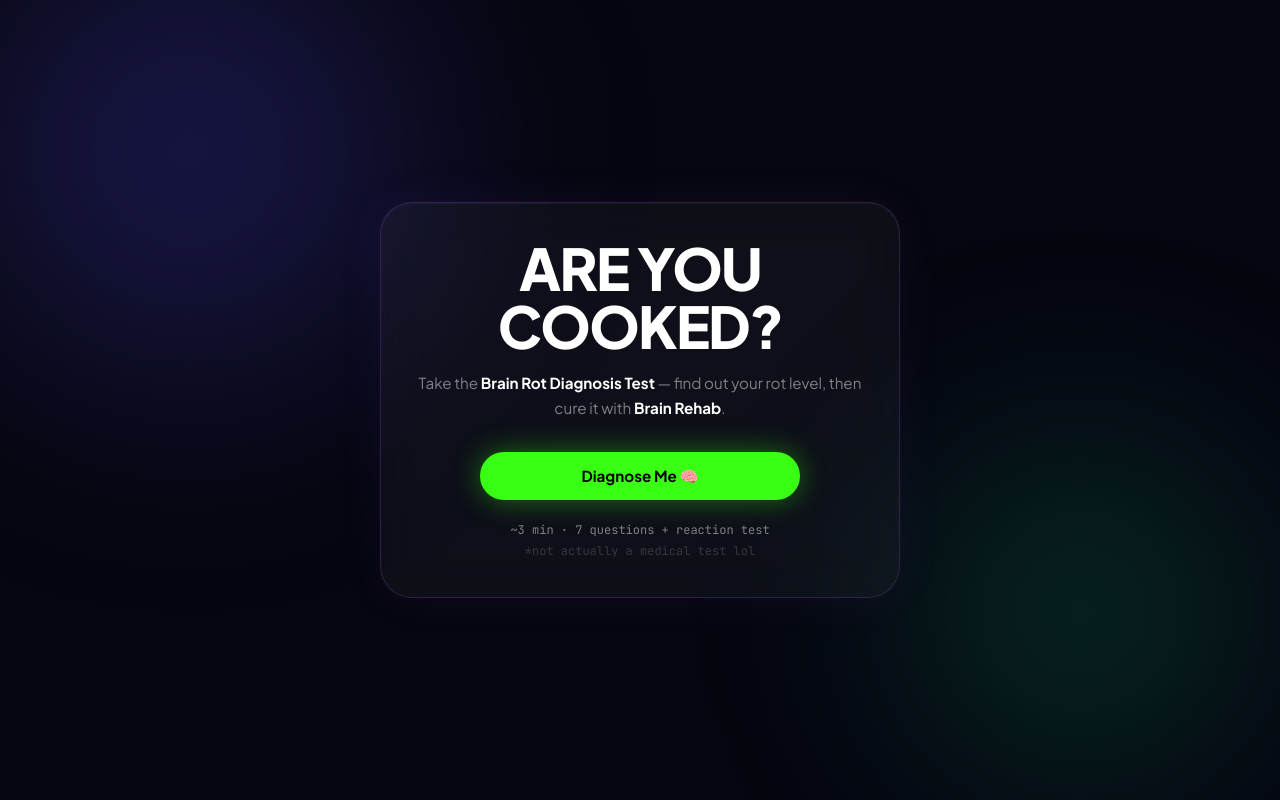
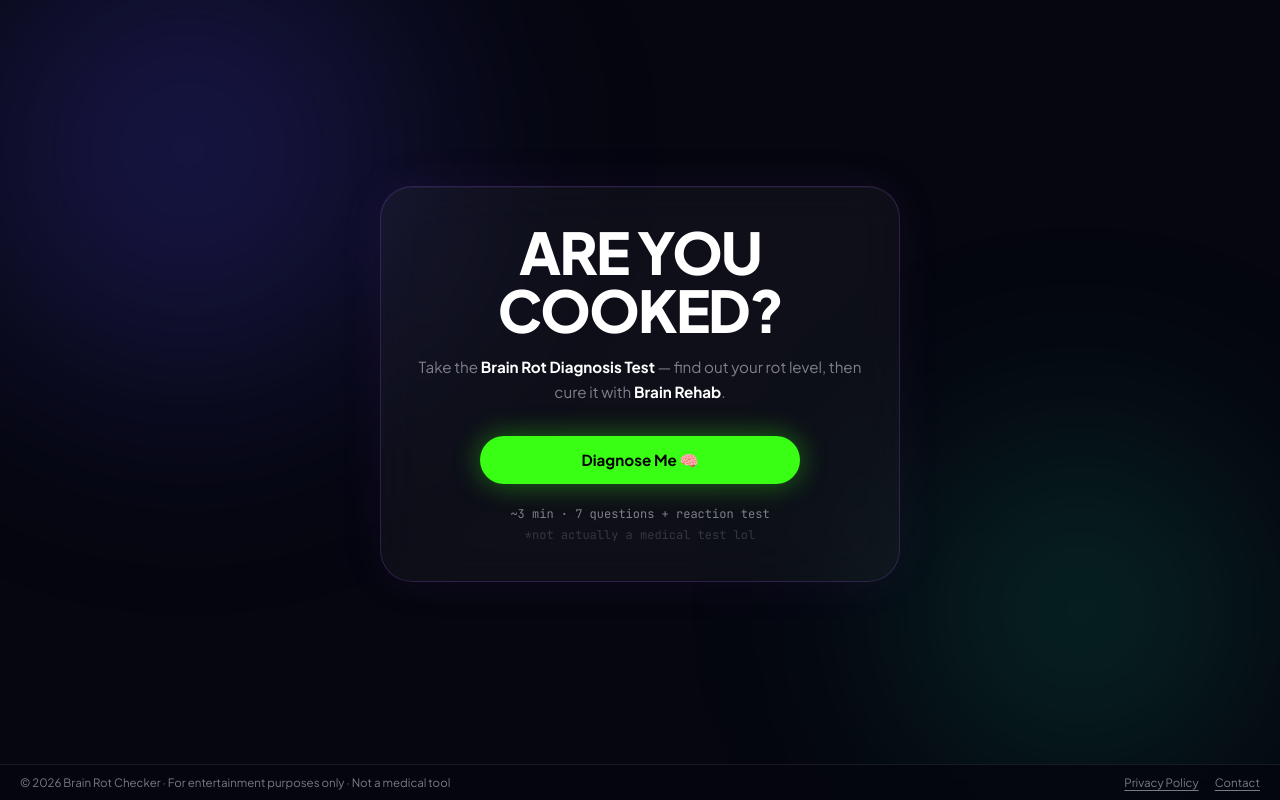
Before and after one commit to arunacharvkd/brain-rot-game, a React (Vite) app: page / in a window 1280 px wide. Built offline with nearby package versions, Linux system fonts and the light colour scheme.

Commit message:
Add Privacy Policy, Footer, AdSense compliance

```diff
--- a/src/App.jsx
+++ b/src/App.jsx
@@ -7,12 +7,14 @@ import Diagnosis from './screens/Diagnosis'
 import ArcadeHub from './screens/ArcadeHub'
 import Game from './screens/Game'
 import FinalResults from './screens/FinalResults'
+import PrivacyPolicy from './screens/PrivacyPolicy'
 import MemoryMatch from './screens/games/MemoryMatch'
 import PatternSimon from './screens/games/PatternSimon'
 import SpeedMath from './screens/games/SpeedMath'
 import BreathFocus from './screens/games/BreathFocus'
 import WordScramble from './screens/games/WordScramble'
 import ColourWord from './screens/games/ColourWord'
+import Footer from './components/Footer'
 
 const SCREENS = {
   landing:        Landing,
@@ -28,6 +30,7 @@ const SCREENS = {
   'game-word':    WordScramble,
   'game-colour':  ColourWord,
   results:        FinalResults,
+  privacy:        PrivacyPolicy,
 }
 
 export default function App() {
@@ -46,6 +49,7 @@ export default function App() {
       <AnimatePresence mode="wait">
         <Screen key={screen} />
       </AnimatePresence>
+      {screen !== 'game' && <Footer />}
     </div>
   )
 }
--- /dev/null
+++ b/src/components/Footer.jsx
@@ -0,0 +1,15 @@
+import useGameStore from '../store/gameStore'
+
+export default function Footer() {
+  const setScreen = useGameStore((s) => s.setScreen)
+
+  return (
+    <footer className="global-footer">
+      <span>© 2026 Brain Rot Checker · For entertainment purposes only · Not a medical tool</span>
+      <div className="global-footer-links">
+        <button onClick={() => setScreen('privacy')}>Privacy Policy</button>
+        <a href="mailto:hello@brainrotchecker.com">Contact</a>
+      </div>
+    </footer>
+  )
+}
--- /dev/null
+++ b/src/screens/PrivacyPolicy.jsx
@@ -0,0 +1,140 @@
+import { motion } from 'framer-motion'
+import useGameStore from '../store/gameStore'
+import NeonButton from '../components/NeonButton'
+
+const LAST_UPDATED = 'August 19, 2026'
+
+export default function PrivacyPolicy() {
+  const setScreen = useGameStore((s) => s.setScreen)
+
+  return (
+    <motion.div
+      className="screen privacy-screen"
+      initial={{ opacity: 0, y: 16 }}
+      animate={{ opacity: 1, y: 0 }}
+      exit={{ opacity: 0 }}
+      transition={{ duration: 0.28 }}
+    >
+      <div className="privacy-container">
+        <div style={{ marginBottom: 24, display: 'flex', alignItems: 'center', justifyContent: 'space-between', flexWrap: 'wrap', gap: 12 }}>
+          <h1 style={{ fontSize: '1.6rem', fontWeight: 800 }}>Privacy Policy</h1>
+          <NeonButton onClick={() => setScreen('landing')} variant="outline" size="sm">← Back</NeonButton>
+        </div>
+
+        <p className="privacy-meta">Last updated: {LAST_UPDATED}</p>
+
+        <section className="privacy-section">
+          <h2>About This Site</h2>
+          <p>
+            Brain Rot Checker (<strong>brainrotchecker.com</strong>) is a free, browser-based entertainment
+            and brain training game. It is designed purely for fun and light-hearted self-reflection.
+            It is <strong>not a medical tool</strong>, not a clinical assessment, and does not provide
+            any form of medical, psychological, or professional advice. Results are for entertainment
+            purposes only.
+          </p>
+        </section>
+
+        <section className="privacy-section">
+          <h2>Information We Collect</h2>
+          <p>
+            We do <strong>not</strong> collect, store, or process any personally identifiable information
+            directly. We do not require account registration, email addresses, or any personal details
+            to use this site.
+          </p>
+          <p>
+            Game progress (quiz scores, reaction times, game scores) is stored only in your own
+            browser's <strong>localStorage</strong> and never transmitted to our servers.
+          </p>
+        </section>
+
+        <section className="privacy-section">
+          <h2>Google Analytics</h2>
+          <p>
+            We use <strong>Google Analytics</strong> to understand how visitors use the site (e.g.
+            page views, session duration, device type). This data is anonymous and aggregated.
+            Google Analytics may set cookies on your device to track visits.
+          </p>
+          <p>
+            You can opt out of Google Analytics tracking by installing the{' '}
+            <a href="https://tools.google.com/dlpage/gaoptout" target="_blank" rel="noopener noreferrer">
+              Google Analytics Opt-out Browser Add-on
+            </a>.
+          </p>
+          <p>
+            Google's privacy policy:{' '}
+            <a href="https://policies.google.com/privacy" target="_blank" rel="noopener noreferrer">
+              policies.google.com/privacy
+            </a>
+          </p>
+        </section>
+
+        <section className="privacy-section">
+          <h2>Google AdSense &amp; Advertising</h2>
+          <p>
+            We use <strong>Google AdSense</strong> to display advertisements on this site. Google and
+            its partners may use cookies to serve ads based on your prior visits to this and other
+            websites (interest-based advertising).
+          </p>
+          <p>
+            You can opt out of personalised advertising by visiting{' '}
+            <a href="https://adssettings.google.com" target="_blank" rel="noopener noreferrer">
+              Google Ads Settings
+            </a>{' '}
+            or{' '}
+            <a href="https://www.aboutads.info/choices/" target="_blank" rel="noopener noreferrer">
+              aboutads.info
+            </a>.
+          </p>
+        </section>
+
+        <section className="privacy-section">
+          <h2>Cookies</h2>
+          <p>
+            This site uses cookies through Google Analytics and Google AdSense as described above.
+            By continuing to use this site you consent to these cookies. You can disable cookies
+            through your browser settings at any time, though some functionality may be affected.
+          </p>
+        </section>
+
+        <section className="privacy-section">
+          <h2>Third-Party Links</h2>
+          <p>
+            This site may contain links to external websites. We are not responsible for the content
+            or privacy practices of those sites and encourage you to review their privacy policies.
+          </p>
+        </section>
+
+        <section className="privacy-section">
+          <h2>Children's Privacy</h2>
+          <p>
+            This site is intended for users aged 13 and over. We do not knowingly collect any
+            information from children under 13. If you believe a child under 13 has used this site,
+            please contact us.
+          </p>
+        </section>
+
+        <section className="privacy-section">
+          <h2>Changes to This Policy</h2>
+          <p>
+            We may update this Privacy Policy from time to time. Changes will be posted on this page
+            with an updated date. Continued use of the site after changes constitutes acceptance.
+          </p>
+        </section>
+
+        <section className="privacy-section">
+          <h2>Contact</h2>
+          <p>
+            For any questions about this Privacy Policy, contact us at:{' '}
+            <a href="mailto:hello@brainrotchecker.com">hello@brainrotchecker.com</a>
+          </p>
+        </section>
+
+        <div style={{ marginTop: 32 }}>
+          <NeonButton onClick={() => setScreen('landing')} variant="green">
+            Back to Brain Rot Checker →
+          </NeonButton>
+        </div>
+      </div>
+    </motion.div>
+  )
+}
--- a/src/styles/global.css
+++ b/src/styles/global.css
@@ -735,6 +735,87 @@ a { color: inherit; text-decoration: none; }
   border-radius: inherit;
 }
 
+/* ── Global Footer ─────────────────────────────────────── */
+.global-footer {
+  position: fixed;
+  bottom: 0; left: 0; right: 0;
+  z-index: 50;
+  display: flex;
+  align-items: center;
+  justify-content: space-between;
+  flex-wrap: wrap;
+  gap: 8px;
+  padding: 10px 20px;
+  background: rgba(5, 6, 15, 0.85);
+  backdrop-filter: blur(12px);
+  border-top: 1px solid var(--border);
+  font-size: 0.72rem;
+  color: var(--text-muted);
+}
+.global-footer-links {
+  display: flex;
+  gap: 16px;
+  align-items: center;
+}
+.global-footer-links button,
+.global-footer-links a {
+  background: none;
+  border: none;
+  color: var(--text-muted);
+  font-size: 0.72rem;
+  font-family: inherit;
+  cursor: pointer;
+  text-decoration: underline;
+  text-underline-offset: 3px;
+  padding: 0;
+  transition: color 0.15s;
+}
+.global-footer-links button:hover,
+.global-footer-links a:hover { color: var(--text); }
+
+/* push screen content above footer */
+.screen { padding-bottom: 52px; }
+
+/* ── Privacy Policy ────────────────────────────────────── */
+.privacy-screen {
+  align-items: flex-start;
+  overflow-y: auto;
+}
+.privacy-container {
+  max-width: 680px;
+  width: 100%;
+  margin: 0 auto;
+  padding: 32px 20px 60px;
+}
+.privacy-meta {
+  font-size: 0.78rem;
+  color: var(--text-muted);
+  margin-bottom: 28px;
+}
+.privacy-section {
+  margin-bottom: 28px;
+}
+.privacy-section h2 {
+  font-size: 1rem;
+  font-weight: 700;
+  color: var(--text);
+  margin-bottom: 10px;
+  padding-bottom: 6px;
+  border-bottom: 1px solid var(--border);
+}
+.privacy-section p {
+  font-size: 0.9rem;
+  color: var(--text-muted);
+  line-height: 1.7;
+  margin-bottom: 10px;
+}
+.privacy-section a {
+  color: var(--purple);
+  text-decoration: underline;
+  text-underline-offset: 3px;
+}
+.privacy-section a:hover { color: var(--text); }
+
 /* ── Utilities ─────────────────────────────────────────── */
 .text-mono { font-family: 'JetBrains Mono', monospace; }
 .text-center { text-align: center; }
```
